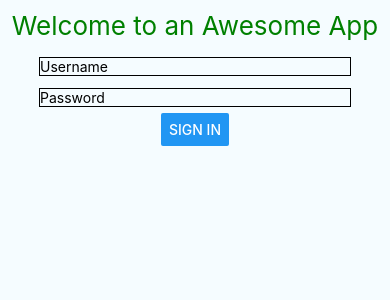
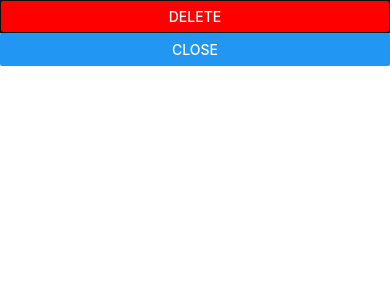
Before and after one commit to SokratisMourselas/AwesomeProject, a React Native app: screen / in a window 390 px wide. Shown: the top 300 px of the page. Built offline with nearby package versions, Linux system fonts and the light colour scheme.

Commit message:
Modal introduction

```diff
--- a/App.js
+++ b/App.js
@@ -3,12 +3,14 @@ import {StyleSheet, View} from 'react-native';
 
 import PlaceInput from './src/components/PlaceInput/PlaceInput';
 import PlaceList from './src/components/PlaceList/PlaceList';
-import placeImage from './src/assets/zante.jpg';
+import PlaceDetail from './src/components/PlaceDetail/PlaceDetail';
+// import placeImage from './src/assets/zante.jpg';
 
 export default class App extends Component{
 
   state={
-    places:[]
+    places:[],
+    selectedPlace: null
   }
 
   placeAddedHandler = placeName => {
@@ -25,22 +27,31 @@ export default class App extends Component{
     });
   }
 
-  placeDeletedHandler = key =>{
-    this.setState(prevState => {
-      return{
-        places: prevState.places.filter(place=>{
-            return place.key!==key;
+  placeSelectedHandler = key =>{
+    this.setState(prevState=>{
+      return {
+        selectedPlace: prevState.places.find(place=>{
+          return place.key === key;
         })
       }
     });
+    // this.setState(prevState => {
+    //   return{
+    //     places: prevState.places.filter(place=>{
+    //         return place.key!==key;
+    //     })
+    //   }
+    // });
   }
 
   render() {
 
     return (
       <View style={styles.container}>
+      <PlaceDetail selectedPlace={this.state.selectedPlace}/>
         <PlaceInput onPlaceAdded={this.placeAddedHandler} />
-         <PlaceList places={this.state.places} onItemDeleted={this.placeDeletedHandler}/>
+         <PlaceList places={this.state.places}
+                    onItemSelected={this.placeSelectedHandler}/>
       </View>
     );
   }
--- /dev/null
+++ b/src/components/PlaceDetail/PlaceDetail.js
@@ -0,0 +1,30 @@
+import React from 'react';
+import {Modal, View, Image, Text, Button, StyleSheet} from 'react-native';
+
+const placeDetail =(props)=>{
+
+    let modalContent = null;
+
+    if (props.selectedPlace !== null){
+        modalContent = (
+            <View>
+                <Image source={props.selectedPlace.placeImage}/>
+                <Text>{props.selectedPlace.placeName}</Text>
+            </View>
+        );
+    }
+
+    return(
+        <Modal>
+            <View>
+                <View>
+                    <Button title="Delete" color="red"/>
+                    <Button title="Close"/>
+                </View>
+            </View>
+        </Modal>
+    );
+
+};
+
+export default placeDetail;
--- a/src/components/PlaceList/PlaceList.js
+++ b/src/components/PlaceList/PlaceList.js
@@ -12,7 +12,7 @@ const placeList =(props)=>{
             <ListItem
                 placeName={info.item.name}
                 placeImage ={info.item.image}
-                onItemPress={() => {props.onItemDeleted(info.item.key)}}/>
+                onItemPress={() => {props.onItemSelected(info.item.key)}}/>
         )}/>
     );
 }
```
